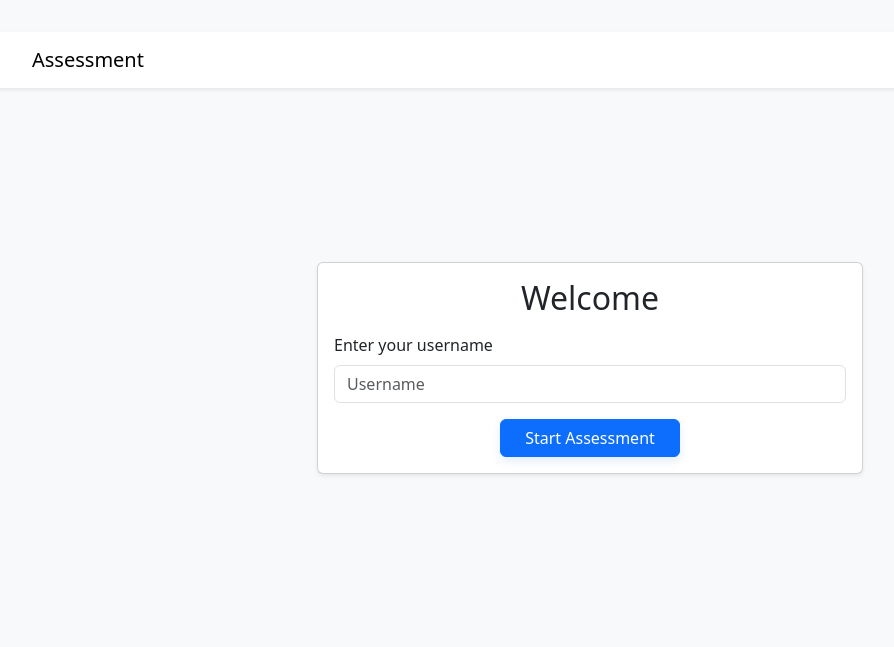
After one commit to JoseEmmanuelVG/Copilot_Workshop_JEVG, a FastAPI app: template templates/welcome.html in a window 1280 px wide. The commit adds this page. Shown: the top 647 px of the page, without its empty margins (50-944 px from the left). Run offline with FastAPI, Linux system fonts and the light colour scheme; the template is opened without the code that fills it, so the values that code supplies are empty.

Commit message:
Update a new prompt number 9,create a welcome username page

```diff
--- a/main.py
+++ b/main.py
@@ -19,13 +19,33 @@ def load_questions():
 
 @app.get("/assessment")
 async def get_assessment(request: Request):
+    # Require a username cookie to access the assessment
+    username = request.cookies.get("username")
+    if not username:
+        return RedirectResponse(url="/", status_code=302)
+
     questions = load_questions()
-    return templates.TemplateResponse(request, "assessment.html", {"questions": questions})
+    return templates.TemplateResponse("assessment.html", {"request": request, "questions": questions, "username": username})
 
 
 @app.get("/")
-async def root():
-    return RedirectResponse(url="/assessment", status_code=302)
+async def root(request: Request):
+    # If username cookie present, go straight to assessment
+    username = request.cookies.get("username")
+    if username:
+        return RedirectResponse(url="/assessment", status_code=302)
+    return templates.TemplateResponse("welcome.html", {"request": request})
+
+
+@app.post("/welcome")
+async def welcome_submit(request: Request):
+    form = await request.form()
+    username = form.get("username")
+    if not username:
+        return templates.TemplateResponse("welcome.html", {"request": request, "error": "Please enter a username"})
+    response = RedirectResponse(url="/assessment", status_code=303)
+    response.set_cookie(key="username", value=username)
+    return response
 
 
 @app.post("/submit")
@@ -35,18 +55,29 @@ async def submit(request: Request):
     score = 0
     for q in questions:
         qid = str(q["id"])
-        submitted = form.get(qid)
-        if submitted is None:
-            continue
-        if submitted == str(q["answer"]):
-            score += 1
+        # If the stored answer is a list, treat this as a multi-choice question
+        if isinstance(q.get("answer"), list):
+            # getlist returns all values for this field (checkboxes)
+            submitted = form.getlist(qid)
+            if not submitted:
+                continue
+            # Compare as sets (order doesn't matter)
+            if set(map(str, submitted)) == set(map(str, q["answer"])):
+                score += 1
+        else:
+            submitted = form.get(qid)
+            if submitted is None:
+                continue
+            if submitted == str(q["answer"]):
+                score += 1
     return RedirectResponse(url=f"/result?score={score}", status_code=303)
 
 
 @app.get("/result")
 async def result(request: Request, score: int = 0):
     total = len(load_questions())
-    return templates.TemplateResponse(request, "result.html", {"score": score, "total": total})
+    username = request.cookies.get("username")
+    return templates.TemplateResponse("result.html", {"request": request, "score": score, "total": total, "username": username})
 
 
 if __name__ == "__main__":
--- a/templates/base.html
+++ b/templates/base.html
@@ -11,6 +11,11 @@
     <nav class="navbar navbar-light bg-white shadow-sm">
       <div class="container">
         <a class="navbar-brand" href="/assessment">Assessment</a>
+        {% if username %}
+          <div class="ms-auto">
+            <span class="navbar-text">Hello, {{ username }}</span>
+          </div>
+        {% endif %}
       </div>
     </nav>
 
--- /dev/null
+++ b/templates/welcome.html
@@ -0,0 +1,17 @@
+{% extends 'base.html' %}
+
+{% block content %}
+  <h2 class="mb-3 text-center">Welcome</h2>
+  {% if error %}
+    <div class="alert alert-danger">{{ error }}</div>
+  {% endif %}
+  <form method="post" action="/welcome">
+    <div class="mb-3">
+      <label for="username" class="form-label">Enter your username</label>
+      <input type="text" class="form-control" id="username" name="username" placeholder="Username">
+    </div>
+    <div class="d-flex justify-content-center">
+      <button class="btn btn-primary px-4" type="submit">Start Assessment</button>
+    </div>
+  </form>
+{% endblock %}
```
Also changed, not shown: templates/assessment.html (+17 -1 lines), tests/test_app.py (+4 -0 lines).
